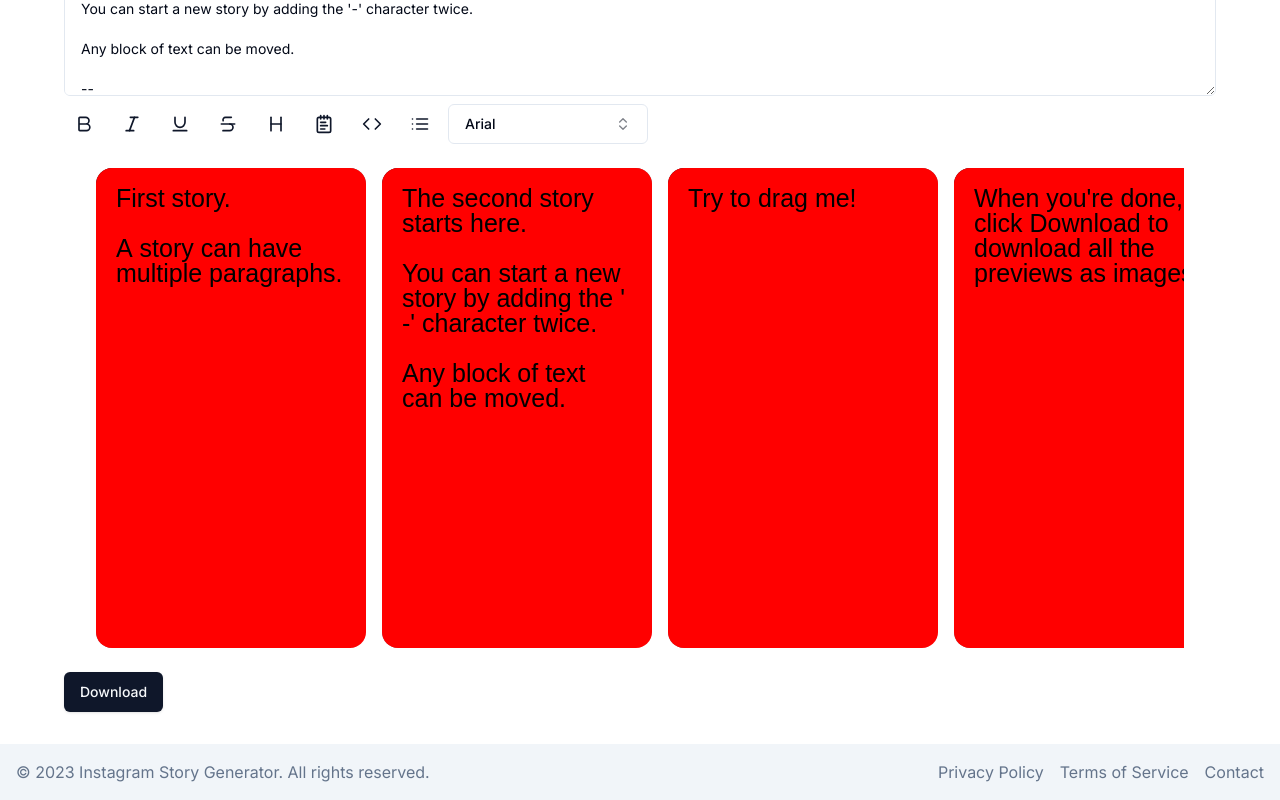
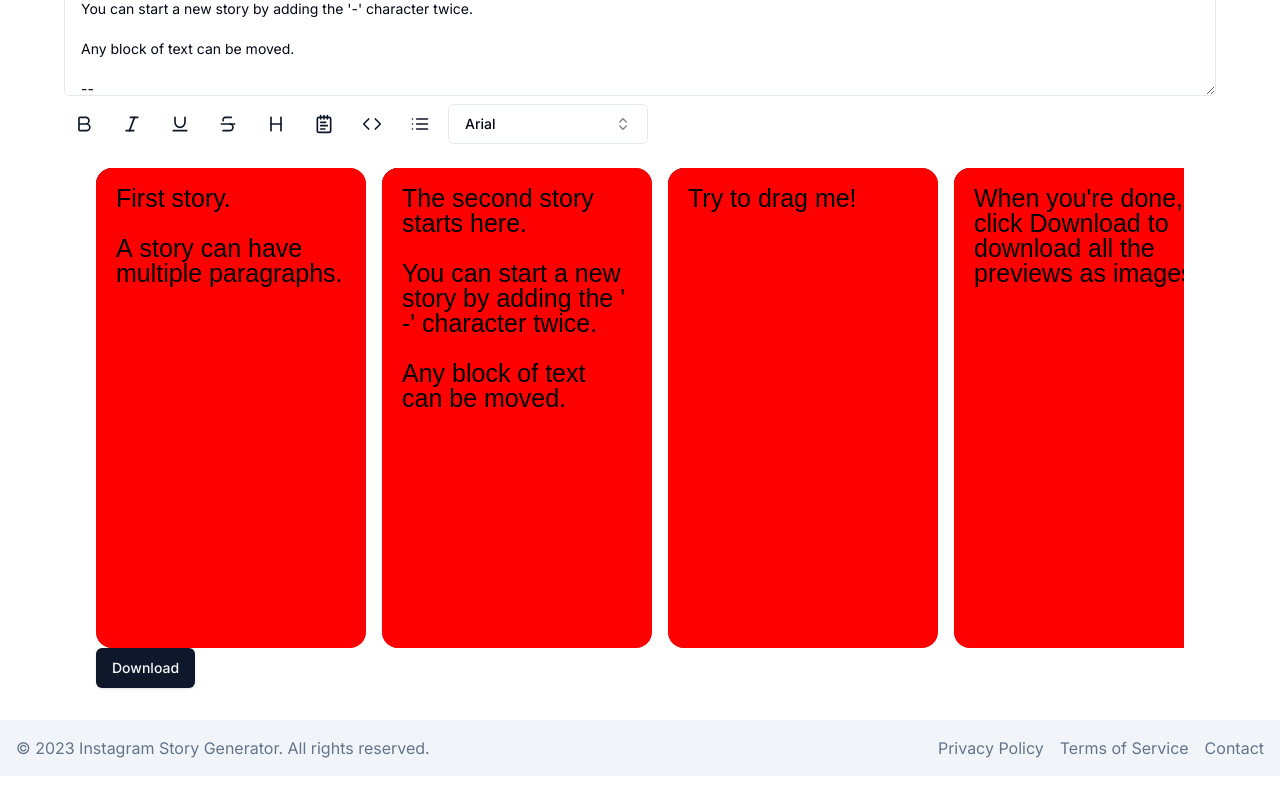
Before and after one commit to antonioalmeida/text-to-story, a Next.js app: page / in a window 1280 px wide. Shown: the part 318-1118 px from the top of the page. After the commit the page ends 1094 px from the top, so only its background shows below. Built offline with nearby package versions, Linux system fonts and the light colour scheme.

Commit message:
add download functionality

```diff
--- a/src/app/page.tsx
+++ b/src/app/page.tsx
@@ -26,9 +26,6 @@ export default function Home() {
               <p className="text-muted-foreground">Enter your text and we'll transform it into Instagram stories.</p>
             </div>
             <Canvas />
-            <Button className="inline-flex items-center justify-center rounded-md bg-primary px-4 py-2 text-sm font-medium text-primary-foreground shadow transition-colors hover:bg-primary/90 focus-visible:outline-none focus-visible:ring-1 focus-visible:ring-ring">
-              Download
-            </Button>
           </div>
         </div>
         <footer className="w-full bg-muted text-muted-foreground py-4 mt-8">
--- a/src/components/canvas.tsx
+++ b/src/components/canvas.tsx
@@ -1,4 +1,4 @@
-import React, { useState } from 'react';
+import React, { useRef, useState } from 'react';
 import { Stage, Layer, Rect, Text } from 'react-konva';
 import Konva from 'konva';
 import { Textarea } from "@/components/ui/textarea"
@@ -28,11 +28,12 @@ const ColoredRect = () => {
 const CHARACTERS_PER_STORY = 140
 const FONT_SIZE = 25
 
-const DEFAULT_STATE = "First story.\n\nA story can have multiple paragraphs.\n\n--\n\nThe second story starts here.\n\nYou can start a new story by adding the '-' character twice.\n\nAny block of text can be moved.\n\n--\n\nTry to drag me!\n\n--When you're done, click Download to download all the previews as images."
+const DEFAULT_STATE = "First story.\n\nA story can have multiple paragraphs.\n\n--\n\nThe second story starts here.\n\nYou can start a new story by adding the '-' character twice.\n\nAny block of text can be moved.\n\n--\n\nTry to drag me!\n\n--\n\nWhen you're done, click Download to download all the previews as images."
 
 const Canvas = () => {
   const [postContent, setPostContent] = useState(DEFAULT_STATE);
   const [font, setFont] = useState('Arial');
+  const stageRefs = useRef(new Map());
 
   const texts = () => {
     return postContent.split('--').map((t) => t.trim())
@@ -92,7 +93,9 @@ const Canvas = () => {
         <div className="flex gap-4 overflow-x-auto snap-x">
           {texts().map((post, i) => (
             <div key={i} className="aspect-[9/16] rounded-2xl overflow-hidden bg-gradient-to-br from-primary to-secondary flex items-center justify-center shrink-0 snap-center">
-              <Stage width={270} height={480}>
+              <Stage width={270} height={480}
+                     ref={element => stageRefs.current.set(i, element)}
+                     >
                 <Layer>
                   <Rect
                     width={270}
@@ -107,12 +110,27 @@ const Canvas = () => {
             </div>
           ))}
         </div>
+        <Button className="inline-flex items-center justify-center rounded-md bg-primary px-4 py-2 text-sm font-medium text-primary-foreground shadow transition-colors hover:bg-primary/90 focus-visible:outline-none focus-visible:ring-1 focus-visible:ring-ring"
+          onClick={() => {
+            [...stageRefs.current.values()].map((a, i) => downloadURI(a.toDataURL({ pixelRatio: 2 }), `text-${i}.png`))
+          }}>
+          Download
+        </Button>
       </div>
     </>
   );
 };
 
 export default Canvas
+
+function downloadURI(uri, name) {
+  var link = document.createElement('a');
+  link.download = name;
+  link.href = uri;
+  document.body.appendChild(link);
+  link.click();
+  document.body.removeChild(link);
+}
 
 function BoldIcon(props) {
   return (
```
